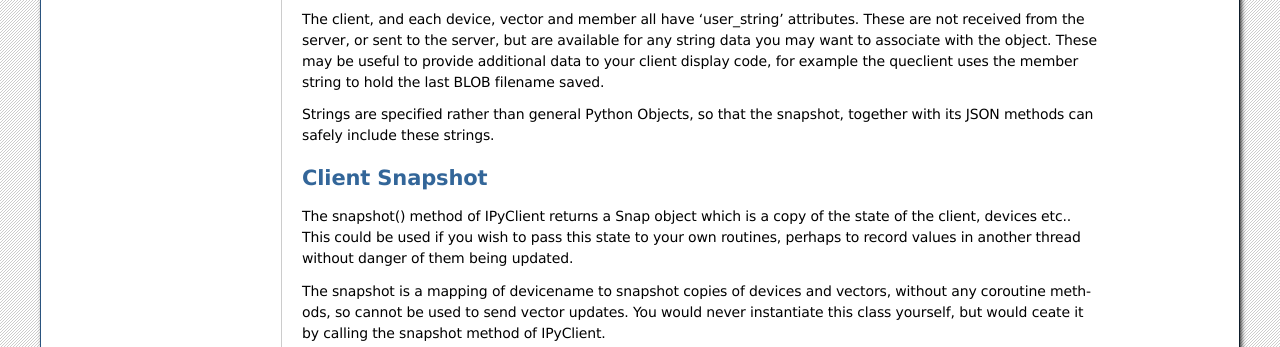
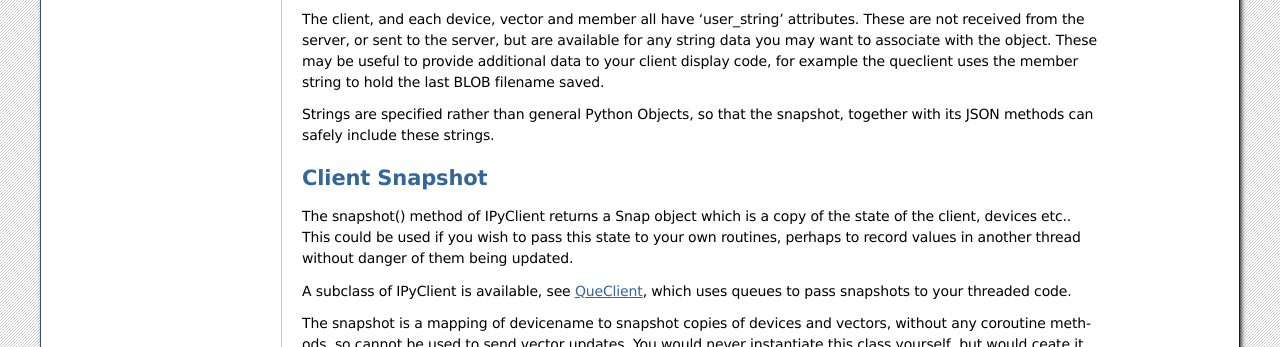
Before and after one commit to bernie-skipole/indipyclient, a Sphinx documentation site: the page built from docs/source/usage/ipyclient.rst, in a window 1280 px wide and 900 px high, scrolled down 1496 px, cut to the strip 0-347 px from the top of the window. Built offline with Sphinx 7.4.7, drawn with Linux system fonts in a browser that asks for light colours.

Commit message:
Doc change

```diff
--- a/docs/source/usage/ipyclient.rst
+++ b/docs/source/usage/ipyclient.rst
@@ -80,6 +80,8 @@ Client Snapshot
 
 The snapshot() method of IPyClient returns a Snap object which is a copy of the state of the client, devices etc.. This could be used if you wish to pass this state to your own routines, perhaps to record values in another thread without danger of them being updated.
 
+A subclass of IPyClient is available, see :ref:`queclient`, which uses queues to pass snapshots to your threaded code.
+
 The snapshot is a mapping of devicename to snapshot copies of devices and vectors, without any coroutine methods, so cannot be used to send vector updates. You would never instantiate this class yourself, but would ceate it by calling the snapshot method of IPyClient.
 
 .. autoclass:: indipyclient.ipyclient.Snap
```
